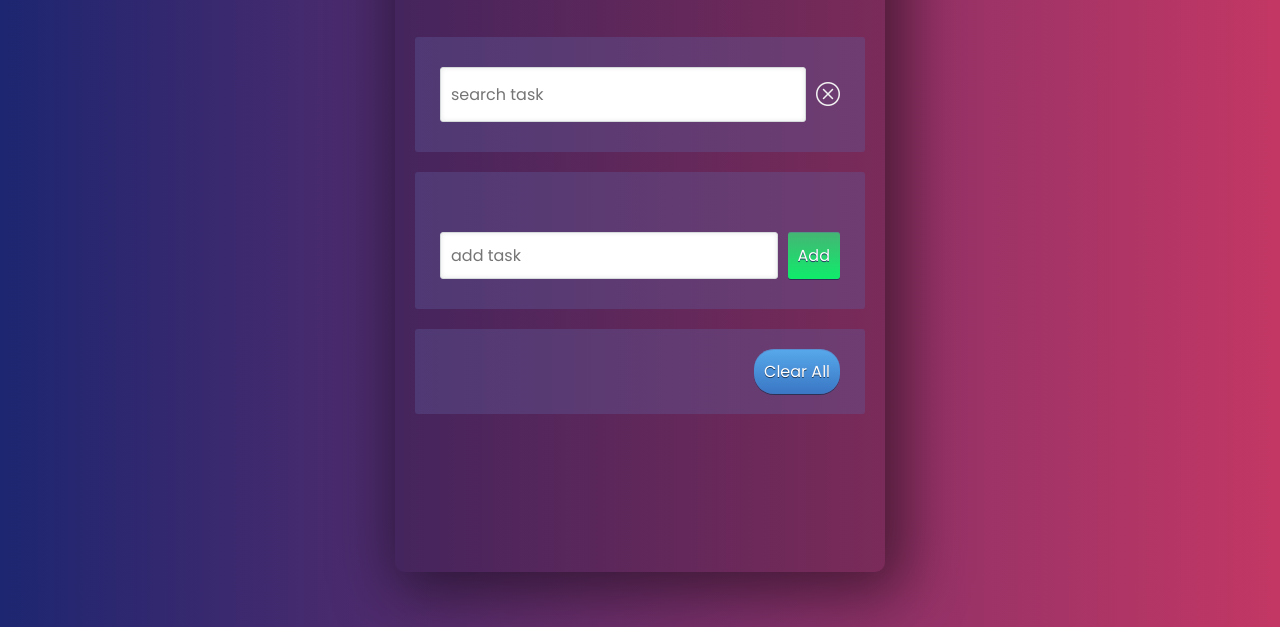
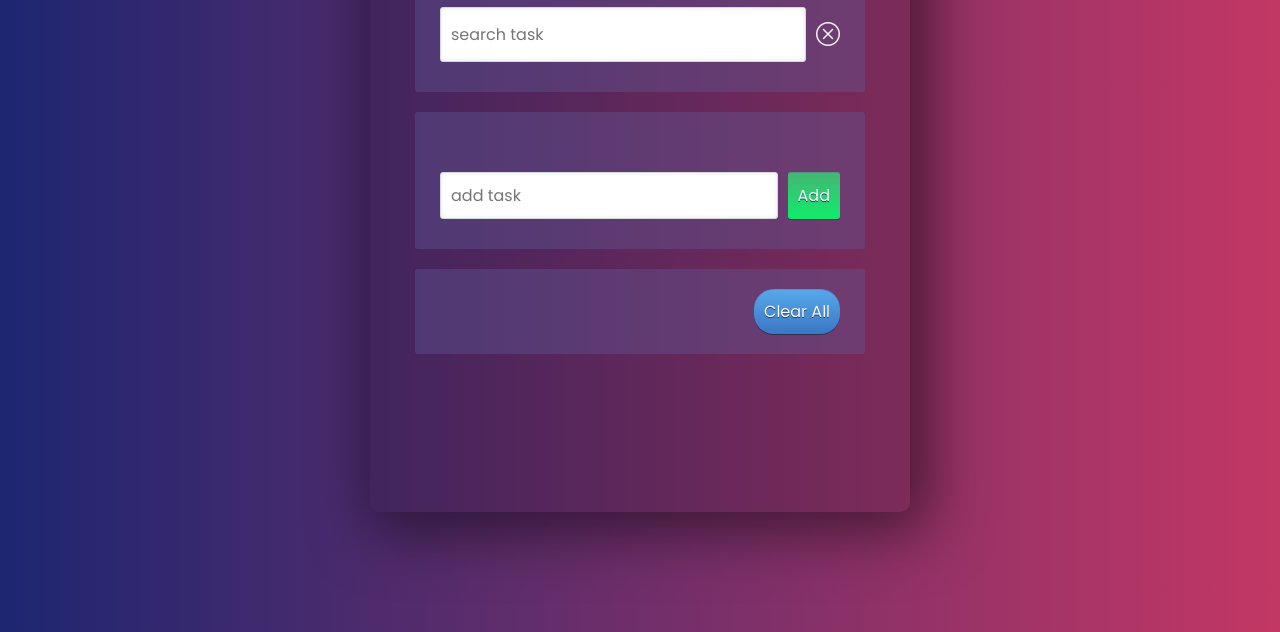
Before and after one commit to BlackMuiruri/todomanager-js, a plain HTML site: page index.html in a window 1280 px wide. Shown: the part 173-805 px from the top of the page. Drawn offline with nearby package versions, Linux system fonts and the light colour scheme.

Commit message:
wrap position change and width limitation

```diff
--- a/style.css
+++ b/style.css
@@ -22,11 +22,7 @@ body {
 }
 
 .wrap {
-  position: absolute;
-  top: 50%;
-  left: 50%;
-  transform: translate(-50%, -50%);
-  display: block;
+  max-width: 540px;
   background-color: rgba(0, 0, 0, 0.15);
   min-height: 85vh;
   padding: 20px;
```
